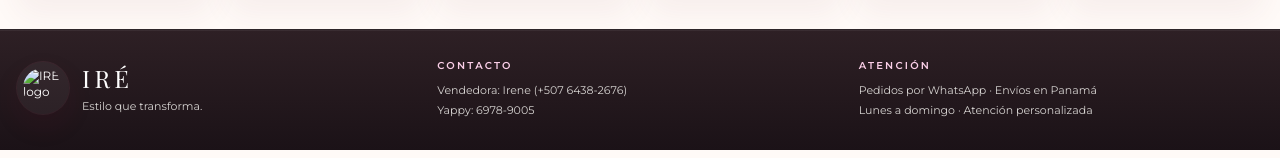
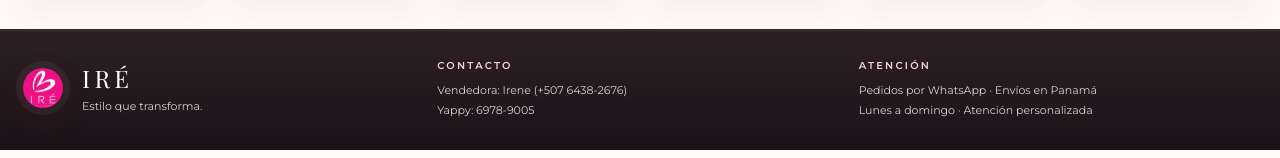
Before and after one commit to FranGemaT/IRE, a plain HTML site: page index.html in a window 1280 px wide. Shown: the part 3909-4067 px from the top of the page. Drawn offline with nearby package versions, Linux system fonts and the light colour scheme.

Commit message:
Update index.html

```diff
--- a/index.html
+++ b/index.html
@@ -601,7 +601,7 @@
     <div class="max-w-7xl mx-auto px-4 grid gap-4 sm:grid-cols-3 text-left">
       <div class="flex items-center gap-3">
         <div class="brand-mark rounded-full p-1.5 bg-white/5">
-          <img src="img/logo.jpeg" alt="IRÉ logo" class="h-10 w-10 rounded-full object-cover" />
+          <img src="logo.jpeg" alt="IRÉ logo" class="h-10 w-10 rounded-full object-cover" />
         </div>
         <div>
           <p class="font-serif text-2xl tracking-[0.18em] text-white">IRÉ</p>
```
